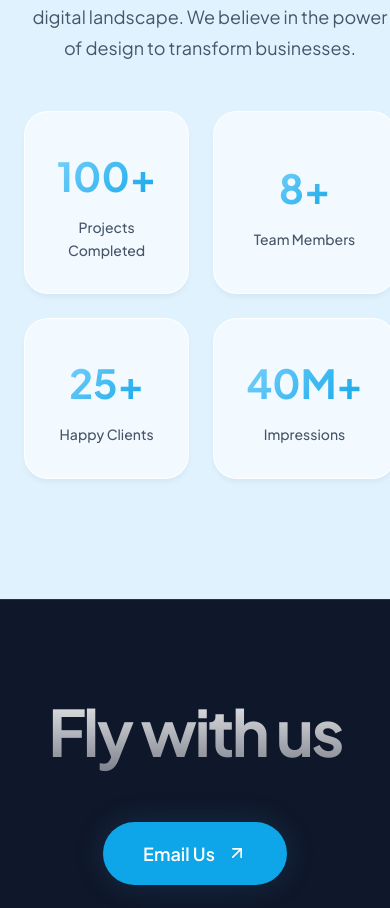
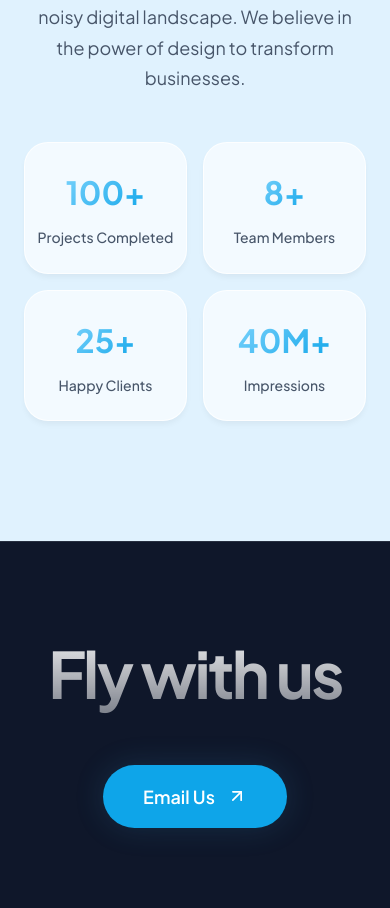
Before and after one commit to nilyanproductions/Nilyan, a React (Vite) app: page / in a window 390 px wide. Shown: the part 8329-9237 px from the top of the page. Built offline with nearby package versions, Linux system fonts and the light colour scheme.

Commit message:
Fix mobile alignment for overview stats

```diff
--- a/src/components/Overview/Overview.module.css
+++ b/src/components/Overview/Overview.module.css
@@ -81,3 +81,17 @@
         margin: 0 auto;
     }
 }
+
+@media (max-width: 480px) {
+    .statsGrid {
+        gap: 16px;
+    }
+
+    .statCard {
+        padding: 24px 12px;
+    }
+
+    .statNumber {
+        font-size: 32px;
+    }
+}
```
Also changed, not shown: 3 other files (tests, documents, lock files or other folders).
